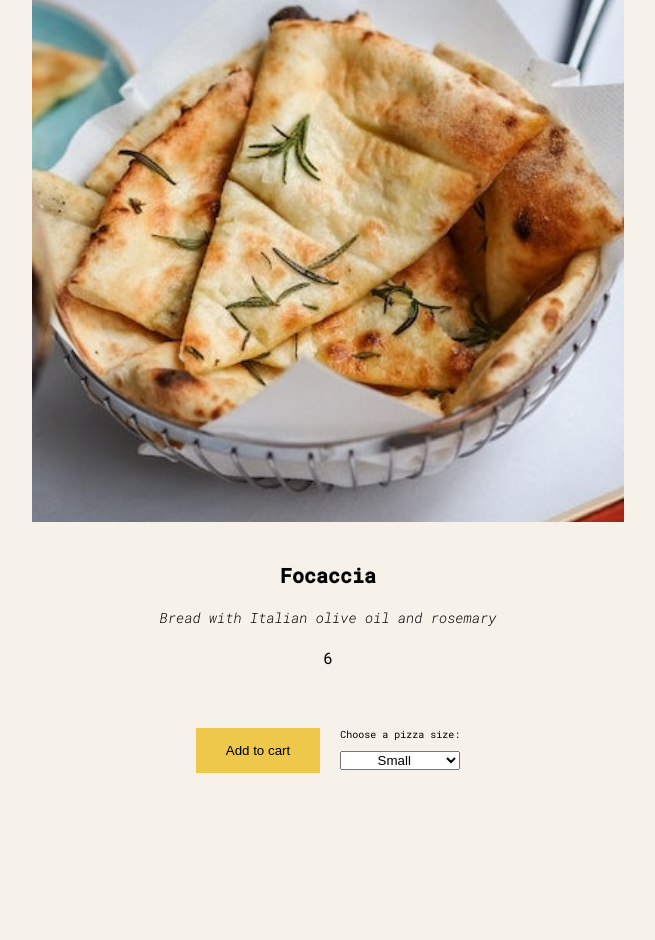
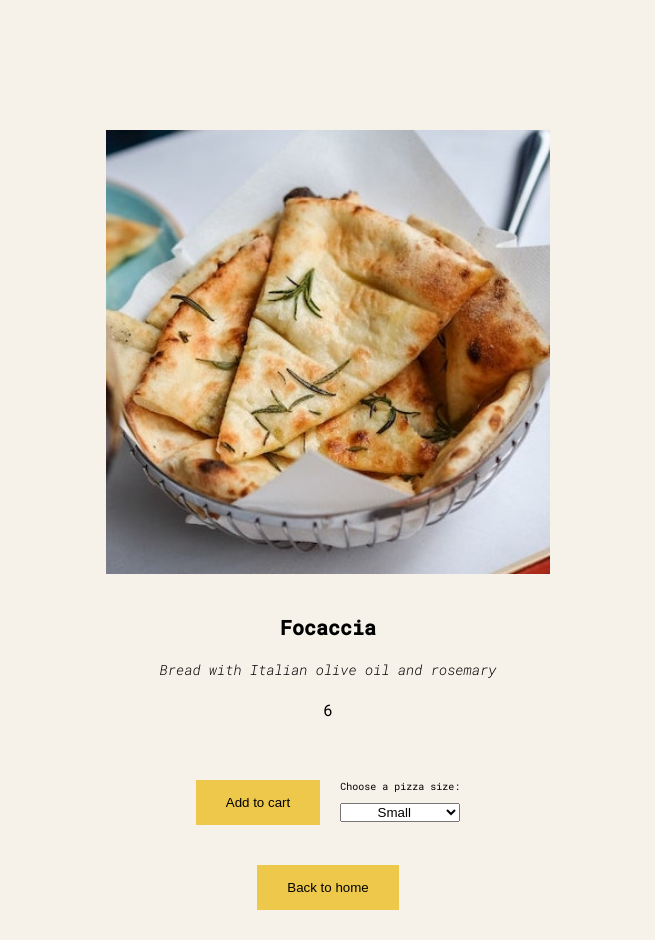
Before and after one commit to mustafamohamed-web/pizza-menu, a React (Vite) app: page /MenuItem/Focaccia in a window 1280 px wide. Shown: the part 100-1040 px from the top of the page, without its empty margins (312-967 px from the left). Before the commit the page ends 903 px from the top, so only its background shows below. Built offline with nearby package versions, Linux system fonts and the light colour scheme.

Commit message:
home button added

```diff
--- a/src/components/MenuItemPage/MenuItemPage.css
+++ b/src/components/MenuItemPage/MenuItemPage.css
@@ -4,11 +4,12 @@
   align-items: center;
   width: 100%;
   gap: 4rem;
+  margin-top: 20rem;
 }
 
 .menu-img {
   align-self: center;
-  width: 80%;
+  width: 60%;
 }
 
 .info {
--- a/src/components/MenuItemPage/MenuItemPage.jsx
+++ b/src/components/MenuItemPage/MenuItemPage.jsx
@@ -1,5 +1,6 @@
 import { menu } from "../../Data";
-import { useParams } from "react-router-dom";
+import { useParams, Link } from "react-router-dom";
+
 import "./MenuItemPage.css";
 
 export const MenuItemPage = () => {
@@ -36,6 +37,10 @@
             </select>
           </div>
         </div>
+        <Link to="/">
+          {" "}
+          <button>Back to home</button>
+        </Link>
       </div>
     </div>
   );
```
